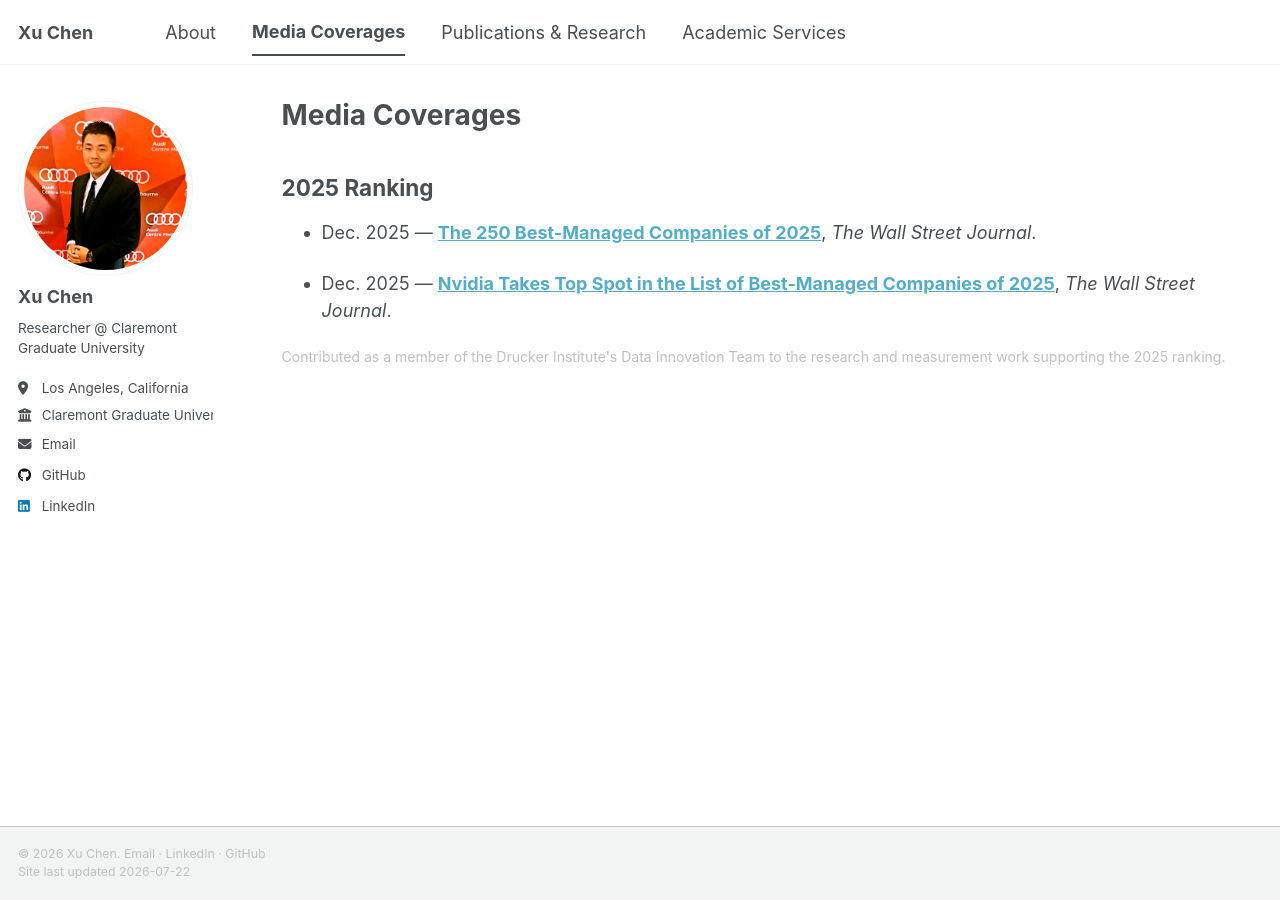
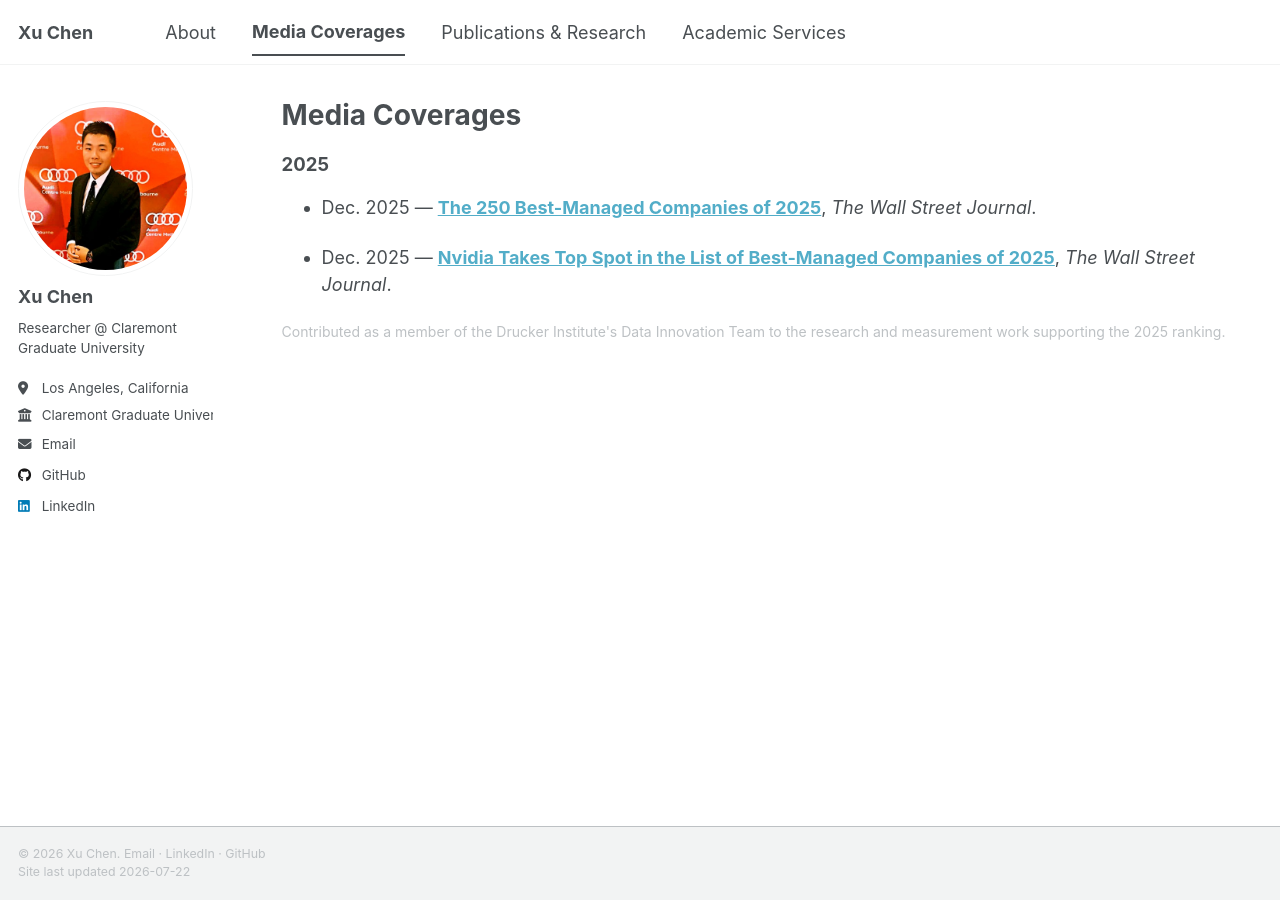
Before and after one commit to jy01294776/itsBilly, a Jekyll site: the page built from _pages/media-coverages.md, in a window 1280 px wide. Built offline with Jekyll 4.4.1, drawn with Linux system fonts in a browser that asks for light colours; a style sheet for code colours, icons or effects is not loaded.

Commit message:
Refine media year heading

```diff
--- a/_pages/media-coverages.md
+++ b/_pages/media-coverages.md
@@ -5,7 +5,7 @@ permalink: /media-coverages/
 author_profile: true
 ---
 
-<h2 class="profile-subheading">2025 Ranking</h2>
+<h2 class="coverage-year">2025</h2>
 
 - Dec. 2025 — **[The 250 Best-Managed Companies of 2025](https://www.wsj.com/rankings/management-250-rankings/best-managed-companies-full-rankings-2025)**, *The Wall Street Journal*.
 
--- a/_sass/layout/_xu_profile.scss
+++ b/_sass/layout/_xu_profile.scss
@@ -60,6 +60,17 @@
   font-weight: 700;
 }
 
+.coverage-year {
+  margin-top: 1.25rem;
+  margin-bottom: 0.7rem;
+  padding-bottom: 0;
+  border-bottom: 0;
+  color: var(--global-text-color);
+  font-size: 1.03rem;
+  font-weight: 700;
+  line-height: 1.3;
+}
+
 .contribution-note,
 .paper-note {
   margin: 0.3rem 0 0;
```
